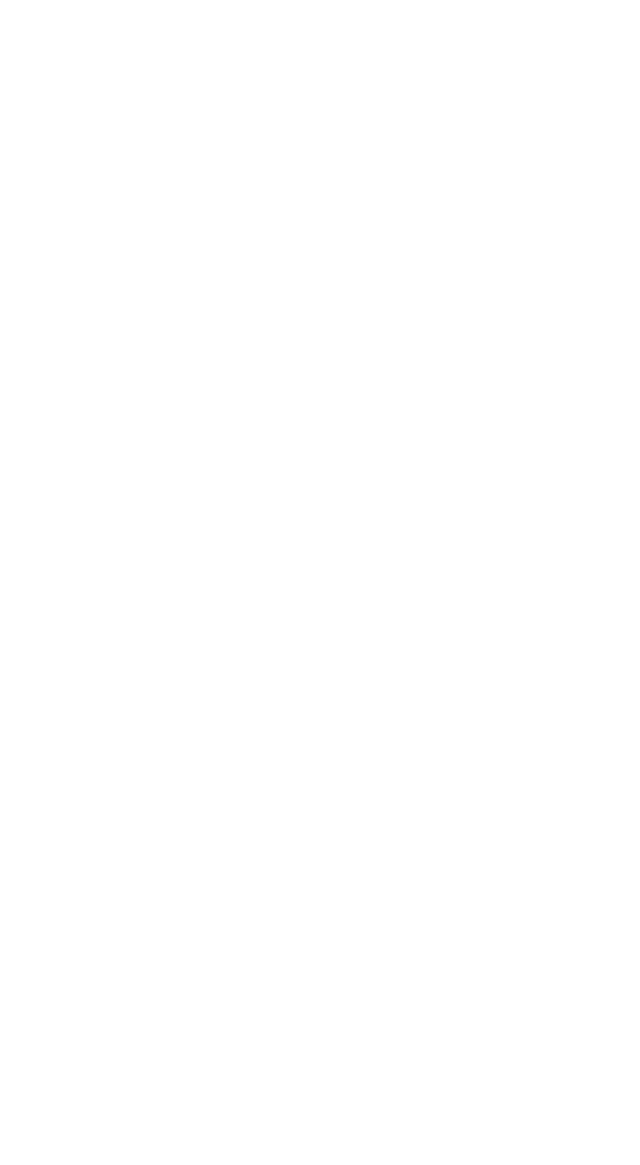
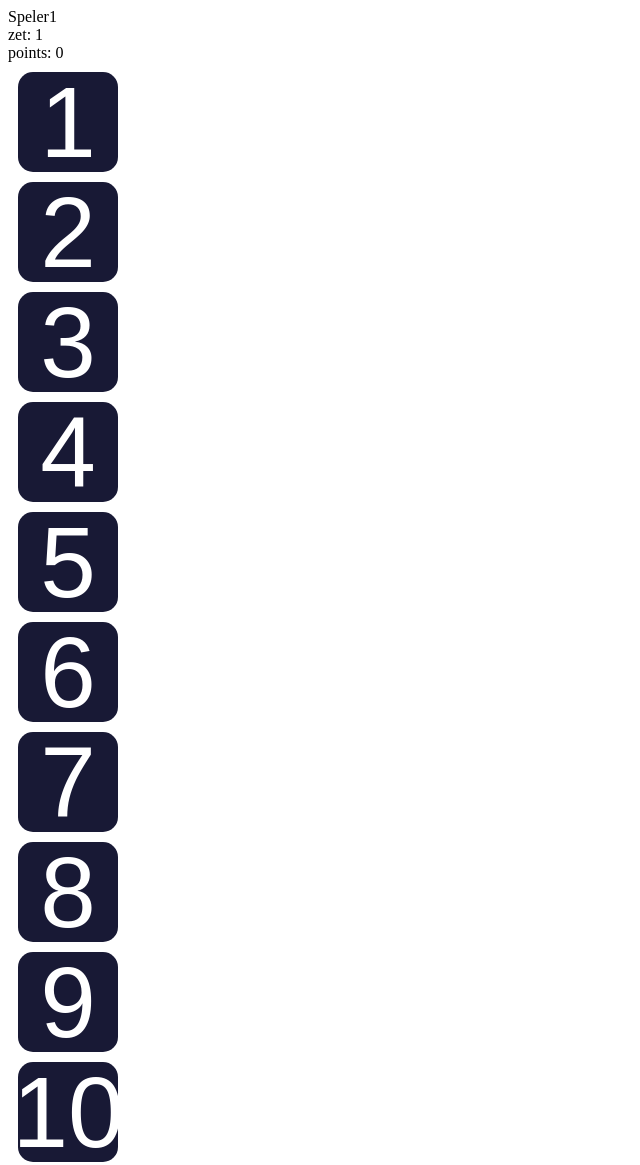
Before and after one commit to JoranDW/JS-challenge, a plain HTML site: page index.html in a window 1280 px wide. Shown: the top 1165 px of the page, without its empty margins (0-640 px from the left). Before the commit the page ends 800 px from the top, so only its background shows below. Drawn offline with Linux system fonts and the light colour scheme.

Commit message:
html bijgewerkt + afbeelding achtergrond toegegevoegd + css bijgewerkt

```diff
--- a/css/style.css
+++ b/css/style.css
@@ -0,0 +1,33 @@
+*{
+    padding: 0px;
+}
+
+
+.kaart{
+    display: flex;
+    align-items: center;
+    justify-content: center;
+    width: 100px;
+    height: 100px;
+    margin: 10px;
+    background-color: #181935;
+    display: flex;
+    align-items: center;
+    justify-content: center;
+    font-size: 100px;
+    /* font-family: 'Lucida Sans', 'Lucida Sans Regular', 'Lucida Grande', 'Lucida Sans Unicode', Geneva, Verdana, sans-serif; */
+    font-family: Arial, Helvetica, sans-serif;
+    /* border: 2px solid black; */
+    color: white;
+    border-radius: 15px;
+
+#container{
+    display: flex;
+    flex-wrap: wrap;
+    width: 390px;
+    height: 390px;
+    /* margin: 40 0 0 0; */
+    padding: 10px;
+    background-color: #f5f5f5;
+    border-radius: 30px;
+}
--- a/index.html
+++ b/index.html
@@ -14,29 +14,32 @@
 <script scr="JS/script.js"> </script>
 
 
+
 <div class="memory">
 
-    <div class="header">
-        <div class="punten_1"></div>
-        <div class="punten_2"></div>
-        <div class="beurt"></div>
+    <div id="info">
+        <div id="player">Speler1</div>
+        <div id="move">zet: 1</div>
+        <div id="points">points: 0</div>
     </div>
 
-    <div class="speelveld">
-        <div class="kaart_0"></div>
-        <div class="kaart_1"></div>
-        <div class="kaart_2"></div>
-        <div class="kaart_3"></div>
-        <div class="kaart_4"></div>
-        <div class="kaart_5"></div>
-        <div class="kaart_6"></div>
-        <div class="kaart_7"></div>
-        <div class="kaart_8"></div>
-        <div class="kaart_9"></div>
-        <div class="kaart_10"></div>
-        <div class="kaart_11"></div>
-        <div class="kaart_12"></div>
+
+    <div id="container">
+        <div class="kaart kaart_1">1</div>
+        <div class="kaart kaart_2">2</div>
+        <div class="kaart kaart_3">3</div>
+        <div class="kaart kaart_4">4</div>
+        <div class="kaart kaart_5">5</div>
+        <div class="kaart kaart_6">6</div>
+        <div class="kaart kaart_7">7</div>
+        <div class="kaart kaart_8">8</div>
+        <div class="kaart kaart_9">9</div>
+        <div class="kaart kaart_10">10</div>
+        <div class="kaart kaart_11">11</div>
+        <div class="kaart kaart_12">12</div>
     </div>
+
+    <button id="shuffle_kaarten" disabled></button>
 
 </div>
 </body>
```
Also changed, not shown: img/depositphotos_67982979-stock-illustration-horizontally-seamless-game-background.jpg (added).
